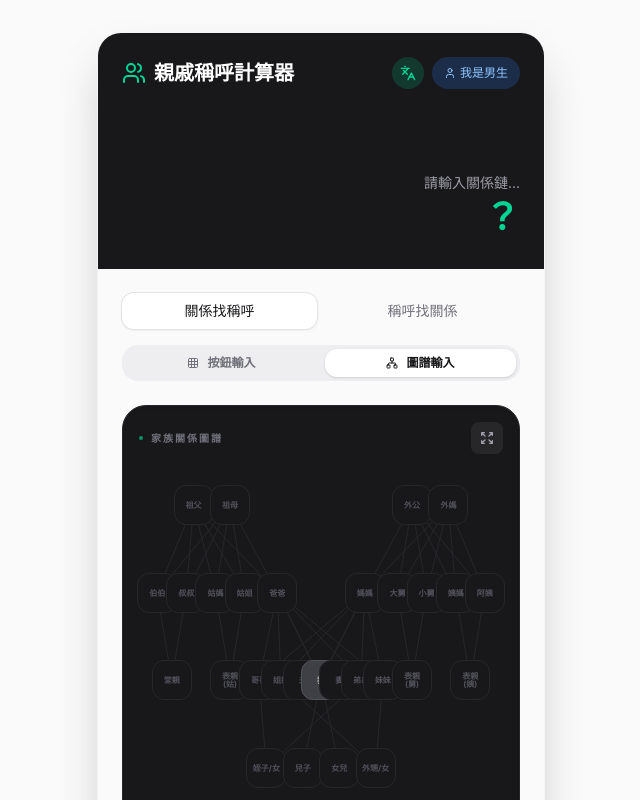
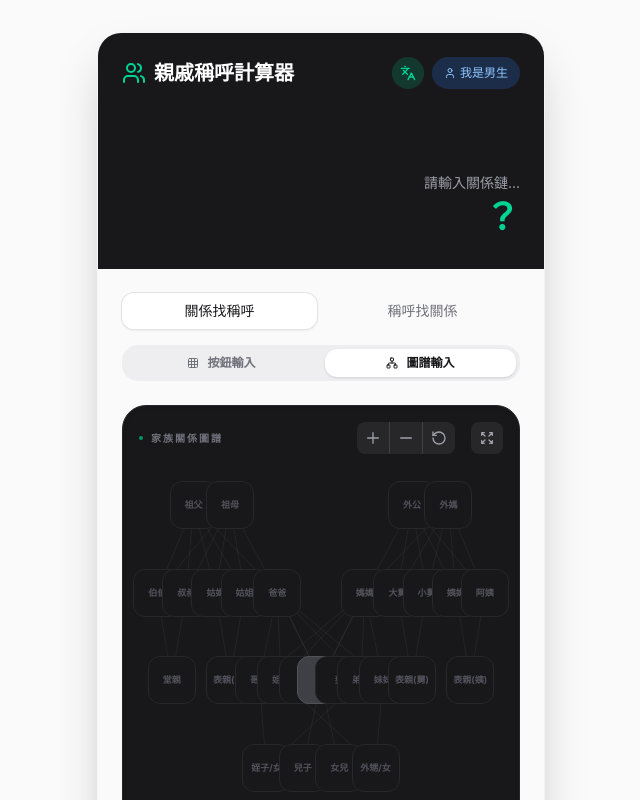
Before and after one commit to GDot-dot/appellation, a React (Vite) app: page / in a window 1280 px wide. Both pictures are taken after a click on the button "圖譜輸入". Shown: the top 800 px of the page, without its empty margins (319-959 px from the left). Built offline with nearby package versions, Linux system fonts and the light colour scheme.

Commit message:
1.優化族譜

```diff
--- a/src/App.tsx
+++ b/src/App.tsx
@@ -192,25 +192,27 @@ const normalize = (s: string) => {
 const TreeNode = ({ node, active, target, onClick, isLarge }: { node: any; active: boolean; target: boolean; onClick: () => void; isLarge?: boolean }) => (
   <motion.div
     onClick={onClick}
-    whileHover={{ scale: 1.05 }}
-    whileTap={{ scale: 0.95 }}
+    whileHover={{ scale: 1.1, zIndex: 10 }}
+    whileTap={{ scale: 0.9 }}
     animate={{
-      scale: target ? 1.1 : 1,
+      scale: target ? 1.2 : 1,
       backgroundColor: target ? '#10b981' : active ? '#3f3f46' : '#18181b',
-      borderColor: target ? '#34d399' : active ? '#52525b' : '#27272a'
+      borderColor: target ? '#34d399' : active ? '#52525b' : '#27272a',
+      boxShadow: target ? '0 0 20px rgba(16, 185, 129, 0.4)' : 'none'
     }}
     className={`
-      ${isLarge ? 'w-14 h-14 rounded-2xl' : 'w-10 h-10 rounded-xl'}
+      ${isLarge ? 'w-16 h-16 rounded-2xl' : 'w-12 h-12 rounded-xl'}
       border flex flex-col items-center justify-center transition-all duration-300 cursor-pointer
-      ${target ? 'text-white shadow-lg shadow-emerald-500/20' : active ? 'text-zinc-200' : 'text-zinc-600'}
+      ${target ? 'text-white' : active ? 'text-zinc-200' : 'text-zinc-600'}
+      select-none
     `}
   >
-    <span className={`${isLarge ? 'text-[10px]' : 'text-[8px]'} font-bold leading-none text-center px-1`}>{node.label}</span>
+    <span className={`${isLarge ? 'text-[11px]' : 'text-[9px]'} font-bold leading-tight text-center px-1`}>{node.label}</span>
     {target && active && (
       <motion.div
         initial={{ opacity: 0 }}
         animate={{ opacity: 1 }}
-        className="w-0.5 h-0.5 rounded-full bg-white mt-0.5"
+        className="w-1 h-1 rounded-full bg-white mt-1"
       />
     )}
   </motion.div>
@@ -235,6 +237,9 @@ const FamilyTreeVisualizer = ({
   setQuery: (v: string | ((p: string) => string)) => void;
   setShowTree: (v: boolean) => void;
 }) => {
+  const [zoom, setZoom] = useState(1);
+  const [isDragging, setIsDragging] = useState(false);
+
   if (!show) return null;
 
   const nQuery = normalize(query);
@@ -273,6 +278,7 @@ const FamilyTreeVisualizer = ({
   };
 
   const handleNodeClick = (node: any) => {
+    if (isDragging) return;
     if (mode === 'chain') {
       const path = node.path.join('的');
       if (path) {
@@ -296,6 +302,14 @@ const FamilyTreeVisualizer = ({
     return isNodeActive(fromNode) && isNodeActive(toNode);
   };
 
+  const handleZoom = (delta: number) => {
+    setZoom(prev => Math.min(Math.max(prev + delta, 0.5), 3));
+  };
+
+  const resetView = () => {
+    setZoom(1);
+  };
+
   return (
     <>
       {/* Placeholder to prevent layout jump when going fullscreen */}
@@ -314,12 +328,36 @@ const FamilyTreeVisualizer = ({
           overflow-hidden
         `}
       >
-        <div className="text-[10px] font-bold text-zinc-500 uppercase tracking-[0.2em] mb-4 flex items-center justify-between">
+        <div className="text-[10px] font-bold text-zinc-500 uppercase tracking-[0.2em] mb-4 flex items-center justify-between z-10">
           <div className="flex items-center gap-2">
             <div className="w-1 h-1 rounded-full bg-emerald-500 animate-pulse" />
             家族關係圖譜
           </div>
-          <div className="flex gap-2">
+          <div className="flex gap-2 items-center">
+            <div className="flex bg-zinc-800 rounded-lg overflow-hidden mr-2">
+              <button
+                onClick={() => handleZoom(0.2)}
+                className="p-2 hover:bg-zinc-700 text-zinc-400 transition-colors border-r border-zinc-700"
+                title="放大"
+              >
+                <svg className="w-4 h-4" fill="none" stroke="currentColor" viewBox="0 0 24 24"><path strokeLinecap="round" strokeLinejoin="round" strokeWidth={2} d="M12 4v16m8-8H4" /></svg>
+              </button>
+              <button
+                onClick={() => handleZoom(-0.2)}
+                className="p-2 hover:bg-zinc-700 text-zinc-400 transition-colors border-r border-zinc-700"
+                title="縮小"
+              >
+                <svg className="w-4 h-4" fill="none" stroke="currentColor" viewBox="0 0 24 24"><path strokeLinecap="round" strokeLinejoin="round" strokeWidth={2} d="M20 12H4" /></svg>
+              </button>
+              <button
+                onClick={resetView}
+                className="p-2 hover:bg-zinc-700 text-zinc-400 transition-colors"
+                title="重置視角"
+              >
+                <RotateCcw className="w-4 h-4" />
+              </button>
+            </div>
+
             {isTreeFullscreen && (
               <div className="flex items-center gap-4 mr-4">
                 <div className="flex items-center gap-1">
@@ -355,8 +393,16 @@ const FamilyTreeVisualizer = ({
           </div>
         </div>
 
-        <div className={`relative w-full flex-1 ${isTreeFullscreen ? 'h-full' : 'h-[350px]'}`}>
-          <svg className="absolute inset-0 w-full h-full pointer-events-none">
+        <div className={`relative w-full flex-1 cursor-grab active:cursor-grabbing ${isTreeFullscreen ? 'h-full' : 'h-[350px]'}`}>
+          <motion.div
+            drag
+            dragConstraints={{ left: -500, right: 500, top: -500, bottom: 500 }}
+            onDragStart={() => setIsDragging(true)}
+            onDragEnd={() => setTimeout(() => setIsDragging(false), 50)}
+            animate={{ scale: zoom }}
+            className="w-full h-full relative origin-center"
+          >
+            <svg className="absolute inset-0 w-full h-full pointer-events-none overflow-visible">
               {CONNECTIONS.map((conn, idx) => {
                 const from = TREE_NODES.find(n => n.id === conn.from)!;
                 const to = TREE_NODES.find(n => n.id === conn.to)!;
@@ -368,8 +414,9 @@ const FamilyTreeVisualizer = ({
                     y1={`${from.y}%`}
                     x2={`${to.x}%`}
                     y2={`${to.y}%`}
-                  stroke={active ? '#10b981' : '#27272a'}
+                    stroke={active ? '#10b981' : '#3f3f46'}
                     strokeWidth={active ? 2 : 1}
+                    strokeOpacity={active ? 1 : 0.3}
                     initial={{ pathLength: 0 }}
                     animate={{ pathLength: 1 }}
                     transition={{ duration: 0.5 }}
@@ -393,10 +440,11 @@ const FamilyTreeVisualizer = ({
                 />
               </div>
             ))}
+          </motion.div>
         </div>
 
         {!isTreeFullscreen && (
-          <div className="mt-4 pt-4 border-t border-zinc-800/50 flex justify-between items-center">
+          <div className="mt-4 pt-4 border-t border-zinc-800/50 flex justify-between items-center z-10">
             <div className="text-[9px] text-zinc-500 max-w-[60%] truncate">
               {query || '選擇關係開始'}
             </div>
```
Lines whose indentation alone changed are shown as unchanged.
